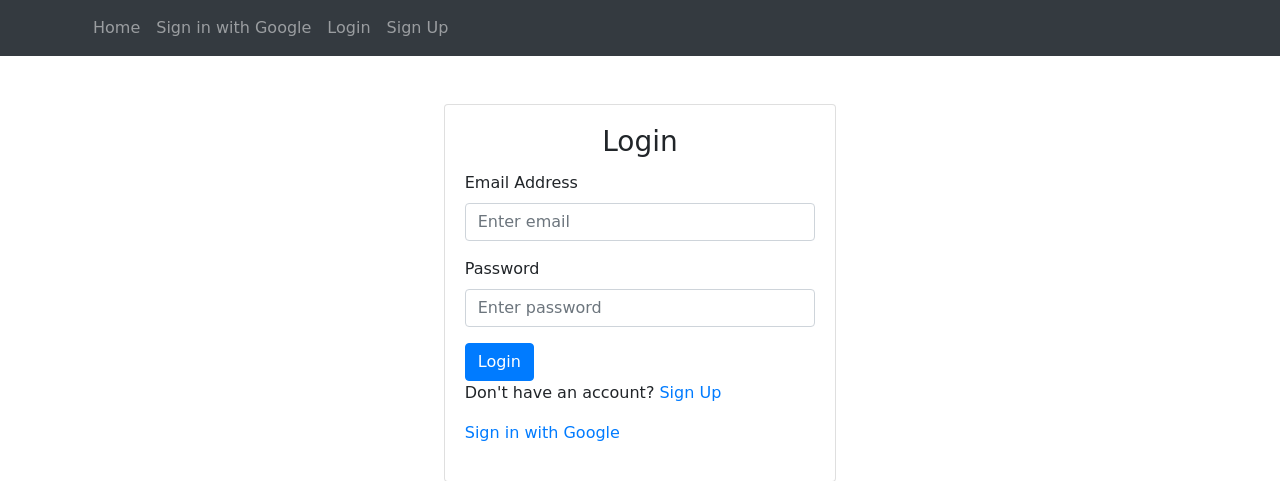
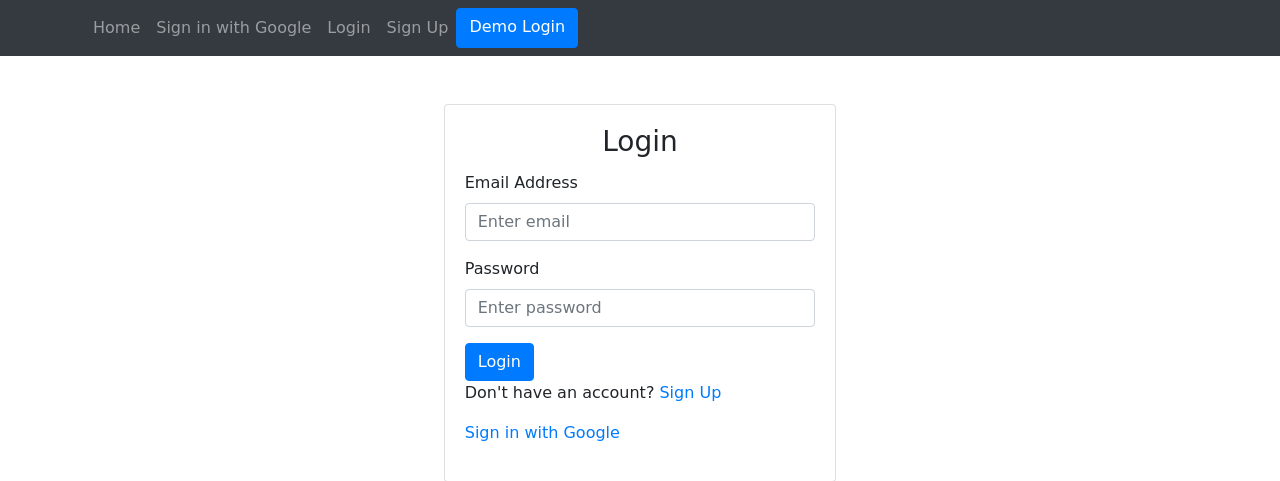
Before and after one commit to kimfom01/quicknotesfront, a Flask app: page /login in a window 1280 px wide. Shown: the top 481 px of the page. Run offline with Flask 3, Linux system fonts and the light colour scheme; some libraries are stand-ins or nearby versions; some web fonts are replaced.

Commit message:
Add demo login button

```diff
--- a/website/templates/base.html
+++ b/website/templates/base.html
@@ -52,6 +52,12 @@
             >
             <a class="nav-item nav-link" id="login" href="/login">Login</a>
             <a class="nav-item nav-link" id="signUp" href="/sign-up">Sign Up</a>
+            <a
+              class="btn btn-primary d-flex nav-item"
+              id="demoLogin"
+              href="/demo-login"
+              >Demo Login</a
+            >
             {% endif %}
           </div>
         </div>
@@ -63,7 +69,7 @@
       messages %} {% for category, message in messages %} {% if category ==
       "error" %}
       <div class="alert alert-danger alter-dismissable fade show" role="alert">
-        {{ message}}
+        {{ message }}
         <button type="button" class="close" data-dismiss="alert">
           <span aria-hidden="true">&times;</span>
         </button>
```
